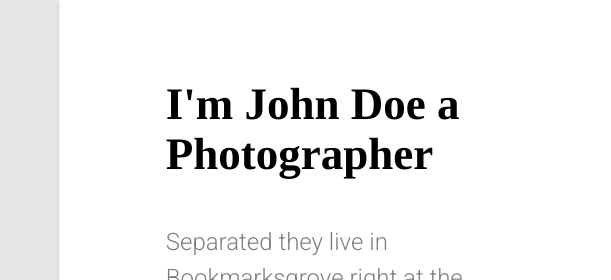
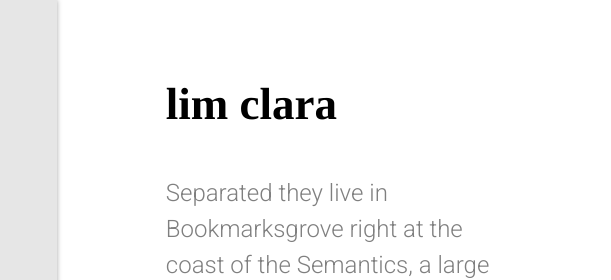
Before and after one commit to lim-clara/lim-clara.github.io, a plain HTML site: page about.html in a window 1280 px wide. Shown: the top 280 px of the page, 135-746 px from the left. Drawn offline with Linux system fonts and the light colour scheme; files whose address does not match are found by name.

Commit message:
about me

```diff
--- a/about.html
+++ b/about.html
@@ -96,7 +96,7 @@
 			<div class="fh5co-narrow-content">
 				<div class="row">
 					<div class="col-md-5">
-						<h2 class="fh5co-heading animate-box" data-animate-effect="fadeInLeft">I'm John Doe a Photographer</h2>
+						<h2 class="fh5co-heading animate-box" data-animate-effect="fadeInLeft">lim clara</h2>
 						<p class="fh5co-lead animate-box" data-animate-effect="fadeInLeft">Separated they live in Bookmarksgrove right at the coast of the Semantics, a large language ocean.</p>
 						<p class="animate-box" data-animate-effect="fadeInLeft"> Even the all-powerful Pointing has no control about the blind texts it is an almost unorthographic life One day however a small line of blind text by the name of Lorem Ipsum decided to leave for the far World of Grammar.</p>
 					</div>
```
